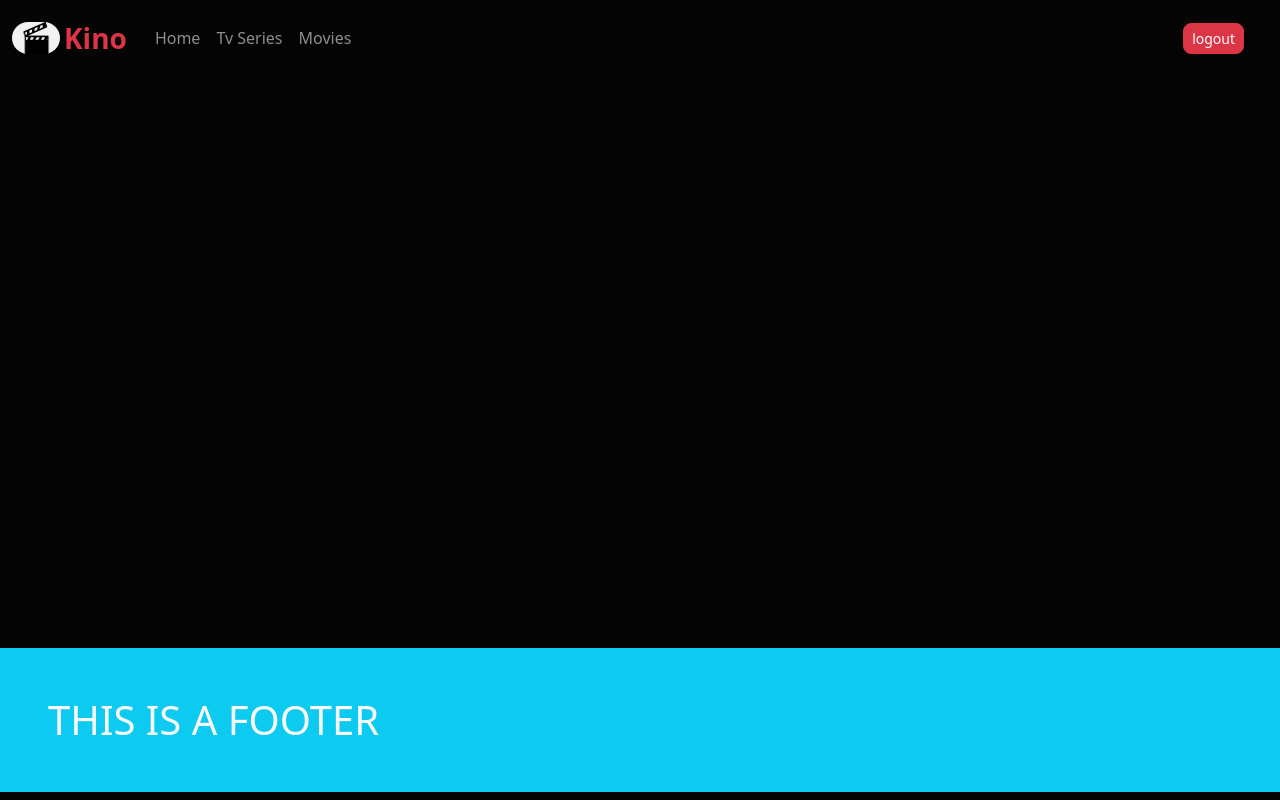
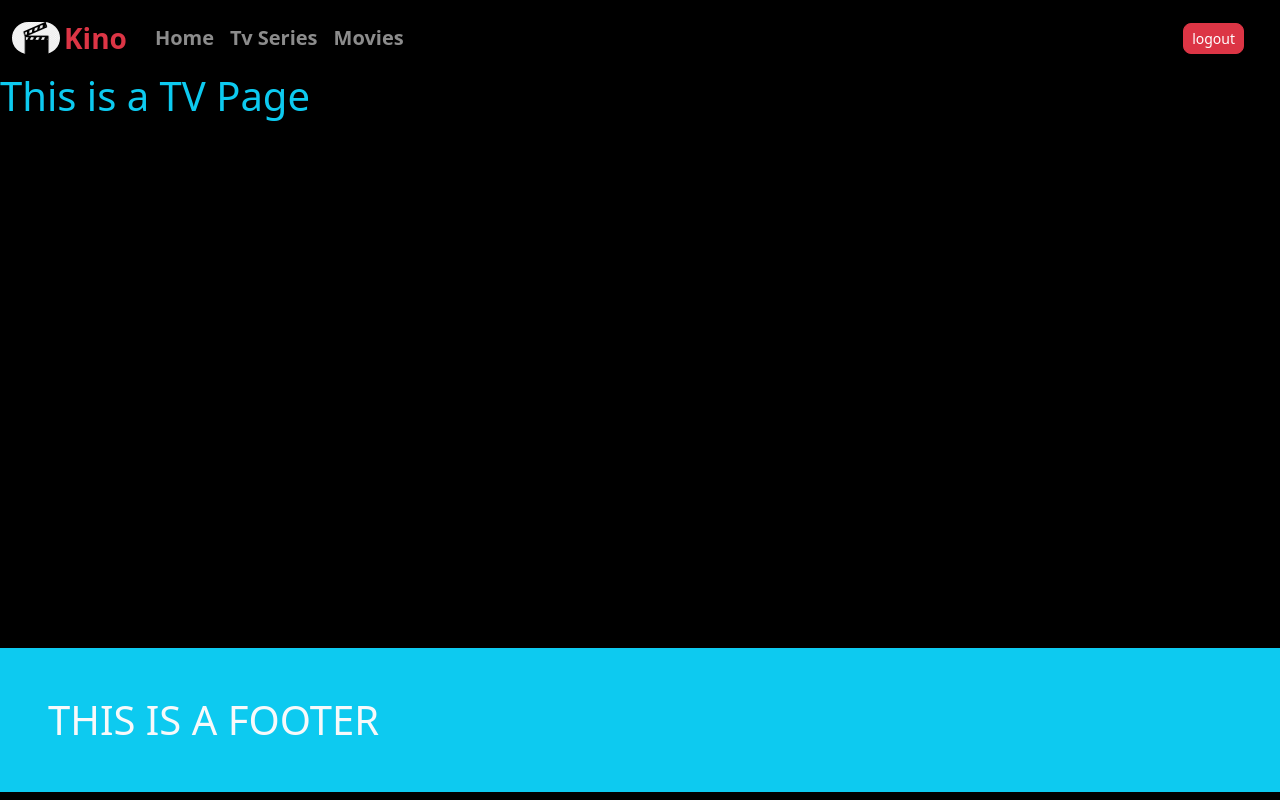
Before and after one commit to williamgyamfik/movie_app, a Next.js app: page /tv in a window 1280 px wide. Built offline with nearby package versions, Linux system fonts and the light colour scheme.

Commit message:
fetched data with getStaticProps and passed to Slider component

```diff
--- a/components/Layout.js
+++ /dev/null
@@ -1,14 +0,0 @@
-import Footer from "./Footer";
-import NavBar from "./NavBar";
-
-const Layout = (props) => {
-  return (
-    <div>
-      <NavBar />
-      {props.children}
-      <Footer />
-    </div>
-  );
-};
-
-export default Layout;
--- /dev/null
+++ b/components/Layout/Layout.js
@@ -0,0 +1,15 @@
+import Footer from "../Footer";
+import NavBar from "./MainNavigation";
+
+const Layout = (props) => {
+  return (
+    <>
+      <NavBar />
+      {/* <main className="bg-dark">{props.children}</main> */}
+      {props.children}
+      <Footer />
+    </>
+  );
+};
+
+export default Layout;
--- a/components/NavBar.js
+++ b/components/Layout/MainNavigation.js
@@ -1,11 +1,24 @@
 import Link from "next/link";
-import movieLogo from "../assets/movieLogo.png";
+import movieLogo from "../../assets/movieLogo.png";
 import Image from "next/image";
+import { useState } from "react";
 
-const NavBar = () => {
+import { useRouter } from "next/router";
+
+const MainNavigation = () => {
+  const router = useRouter();
+
+  const [logout, setLogout] = useState(false);
+  const logoutHandler = () => {
+    setLogout(true);
+    if (logout) {
+      router.push("/");
+    }
+  };
+
   return (
     <>
-      <nav className="navbar navbar-dark text-light navbar-expand-sm fixed-top">
+      <nav className="navbar navbar-dark text-light navbar-expand-sm fixed-top bg-opacity-25 fw-bold fs-5">
         <div className="container-fluid">
           <Link
             className="navbar-brand d-flex justify-content-center align-items-center "
@@ -27,7 +40,7 @@ const NavBar = () => {
 
           <div
             className="offcanvas offcanvas-end text-bg-dark"
-            tabindex="-1"
+            tabIndex="-1"
             id="offcanvasDarkNavbar"
             aria-labelledby="offcanvasDarkNavbarLabel"
           >
@@ -61,8 +74,13 @@ const NavBar = () => {
             </div>
           </div>
 
-          <div className="me-4">
-            <button className="btn btn-danger btn-sm rounded-3">logout</button>
+          <div className="me-4 d-flex justify-content-center">
+            <button
+              className="btn btn-danger btn-sm rounded-3"
+              onClick={logoutHandler}
+            >
+              logout
+            </button>
           </div>
         </div>
       </nav>
@@ -70,4 +88,4 @@ const NavBar = () => {
   );
 };
 
-export default NavBar;
+export default MainNavigation;
--- a/pages/_app.js
+++ b/pages/_app.js
@@ -3,7 +3,7 @@ import "bootstrap/dist/css/bootstrap.css";
 import "../styles/globals.css";
 
 import { ContextProvider } from "../store/AuthContext";
-import Layout from "../components/Layout";
+import Layout from "../components/Layout/Layout";
 import { useRouter } from "next/router";
 
 export default function App({ Component, pageProps }) {
@@ -15,10 +15,8 @@ export default function App({ Component, pageProps }) {
   }
 
   return (
-    <>
-      <Layout>
-        <Component {...pageProps} />
-      </Layout>
-    </>
+    <Layout>
+      <Component {...pageProps} />
+    </Layout>
   );
 }
--- a/pages/movies/index.js
+++ b/pages/movies/index.js
@@ -1,7 +1,7 @@
 const Movies = () => {
   return (
     <div>
-      <h1>THIS IS A MOVIE PAGE</h1>
+      <h1 className="bg-success">THIS IS A MOVIE PAGE</h1>
     </div>
   );
 };
--- a/pages/tv/index.js
+++ b/pages/tv/index.js
@@ -1,7 +1,7 @@
 const Television = () => {
   return (
-    <div>
-      <h1 className="text-light">This is a TV Page</h1>
+    <div className="">
+      <h1 className="text-info  ">This is a TV Page</h1>
     </div>
   );
 };
--- a/styles/globals.css
+++ b/styles/globals.css
@@ -1,83 +1,10 @@
-:root {
-  --max-width: 1100px;
-  --border-radius: 12px;
-  --font-mono: ui-monospace, Menlo, Monaco, 'Cascadia Mono', 'Segoe UI Mono',
-    'Roboto Mono', 'Oxygen Mono', 'Ubuntu Monospace', 'Source Code Pro',
-    'Fira Mono', 'Droid Sans Mono', 'Courier New', monospace;
 
-  --foreground-rgb: 0, 0, 0;
-  --background-start-rgb: 214, 219, 220;
-  --background-end-rgb: 255, 255, 255;
-
-  --primary-glow: conic-gradient(
-    from 180deg at 50% 50%,
-    #16abff33 0deg,
-    #0885ff33 55deg,
-    #54d6ff33 120deg,
-    #0071ff33 160deg,
-    transparent 360deg
-  );
-  --secondary-glow: radial-gradient(
-    rgba(255, 255, 255, 1),
-    rgba(255, 255, 255, 0)
-  );
-
-  --tile-start-rgb: 239, 245, 249;
-  --tile-end-rgb: 228, 232, 233;
-  --tile-border: conic-gradient(
-    #00000080,
-    #00000040,
-    #00000030,
-    #00000020,
-    #00000010,
-    #00000010,
-    #00000080
-  );
-
-  --callout-rgb: 238, 240, 241;
-  --callout-border-rgb: 172, 175, 176;
-  --card-rgb: 180, 185, 188;
-  --card-border-rgb: 131, 134, 135;
-}
-
-@media (prefers-color-scheme: dark) {
-  :root {
-    --foreground-rgb: 255, 255, 255;
-    --background-start-rgb: 0, 0, 0;
-    --background-end-rgb: 0, 0, 0;
-
-    --primary-glow: radial-gradient(rgba(1, 65, 255, 0.4), rgba(1, 65, 255, 0));
-    --secondary-glow: linear-gradient(
-      to bottom right,
-      rgba(1, 65, 255, 0),
-      rgba(1, 65, 255, 0),
-      rgba(1, 65, 255, 0.3)
-    );
-
-    --tile-start-rgb: 2, 13, 46;
-    --tile-end-rgb: 2, 5, 19;
-    --tile-border: conic-gradient(
-      #ffffff80,
-      #ffffff40,
-      #ffffff30,
-      #ffffff20,
-      #ffffff10,
-      #ffffff10,
-      #ffffff80
-    );
-
-    --callout-rgb: 20, 20, 20;
-    --callout-border-rgb: 108, 108, 108;
-    --card-rgb: 100, 100, 100;
-    --card-border-rgb: 200, 200, 200;
-  }
-}
 
 * {
   box-sizing: border-box;
-  padding: 0;
+
   margin: 0;
-  background-color: rgb(4, 4, 4);
+
 }
 
 li{
@@ -92,13 +19,8 @@ body {
 }
 
 body {
-  color: rgb(var(--foreground-rgb));
-  background: linear-gradient(
-      to bottom,
-      transparent,
-      rgb(var(--background-end-rgb))
-    )
-    rgb(var(--background-start-rgb));
+  padding-top: 72px;
+  background-color: black;
 }
 
 a {
```
Also changed, not shown: components/Form.js (+2 -5 lines), components/Layout/Carousel.js (added, +20 -0 lines), components/Slider.js (+24 -18 lines), pages/home/index.js (+32 -9 lines), assets/denzel.jpg (added).
